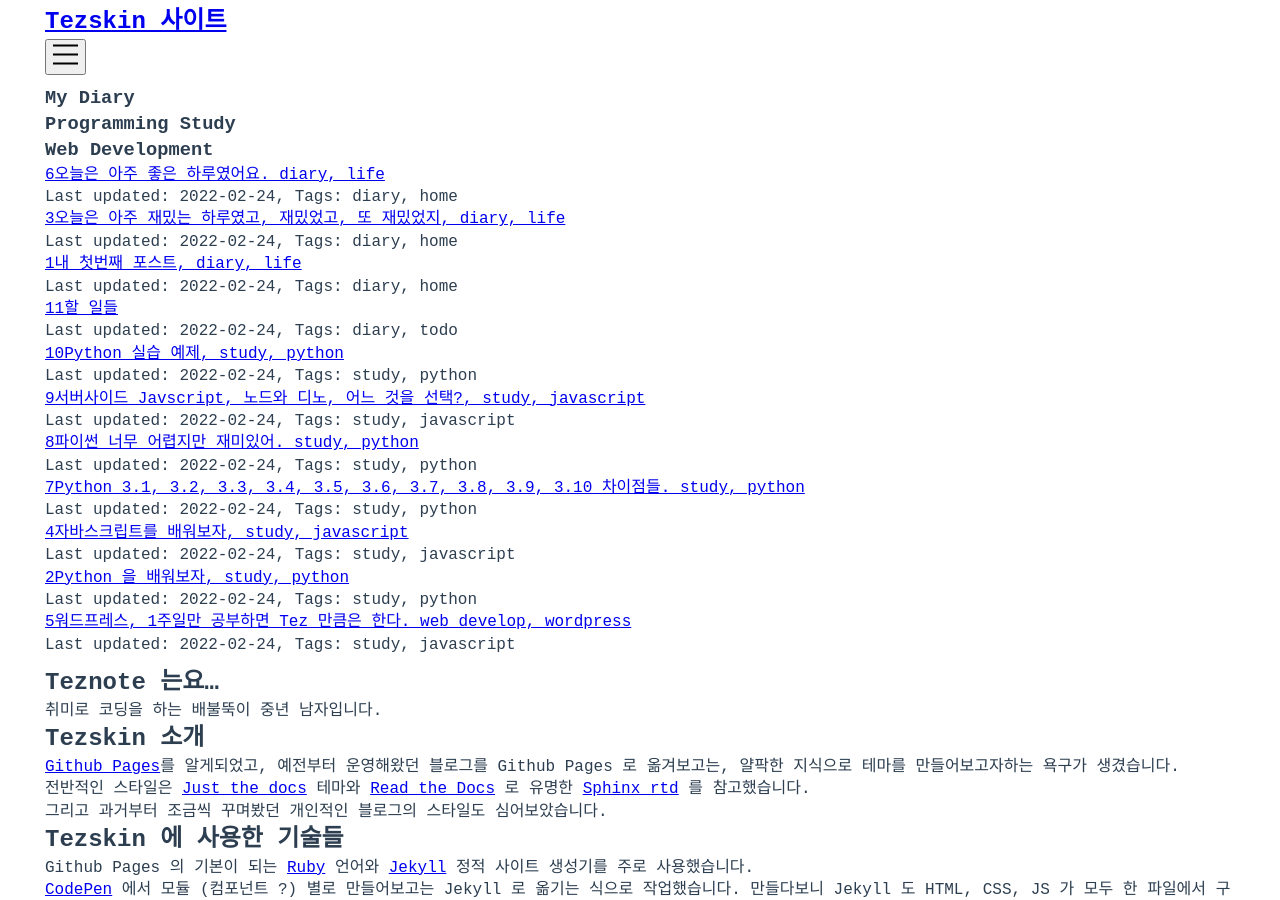
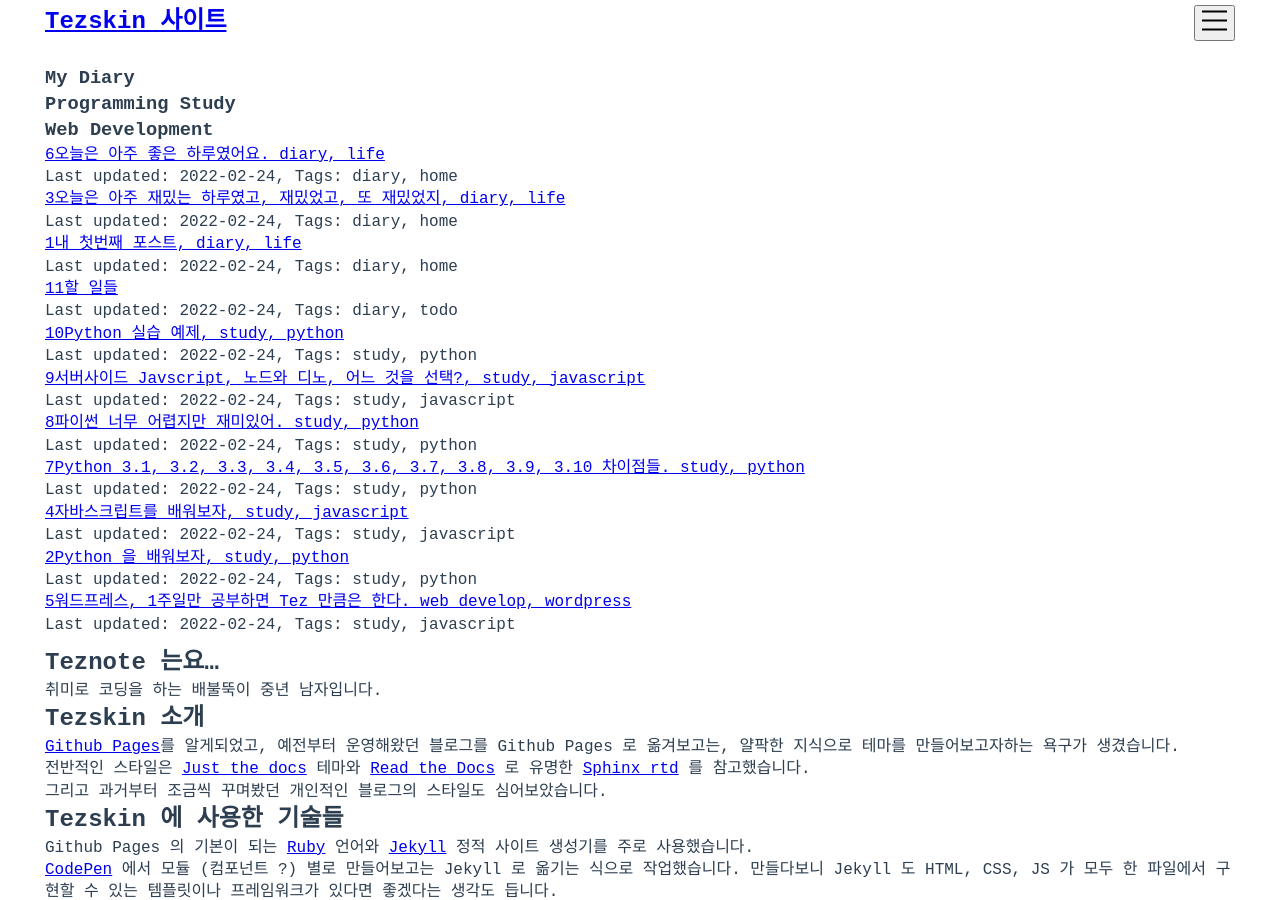
Before and after one commit to teznote/tezskin, a Jekyll site: the page built from index.md, in a window 1280 px wide. Built offline with Jekyll 4.4.1, drawn with Linux system fonts in a browser that asks for light colours; nearby versions of some CDN libraries; some web fonts are replaced; a style sheet for code colours, icons or effects is not loaded.

Commit message:
Update style4.scss

```diff
--- a/assets/style4.scss
+++ b/assets/style4.scss
@@ -24,7 +24,7 @@ html, body, div, p, pre, ul, li, h1, h2, h3, h4, h5, h6 {
     box-sizing: border-box;
 }
 header, aside, nav, main, footer, section, article {
-    dsiplay: block;
+    display: block;
     max-width: var(--max-width);
     margin: 0 auto;
     padding: 5px;
@@ -41,7 +41,14 @@ header, aside, nav, main, footer, section, article {
     .layout-fixed {
         flex: 0 0 60px;
         header {
+            display: flex;
+            justify-content: space-between;
+            .site-title {
 
+            }
+            .menu-btn {
+
+            }
         }
     }
     .layout-fluid {
```
